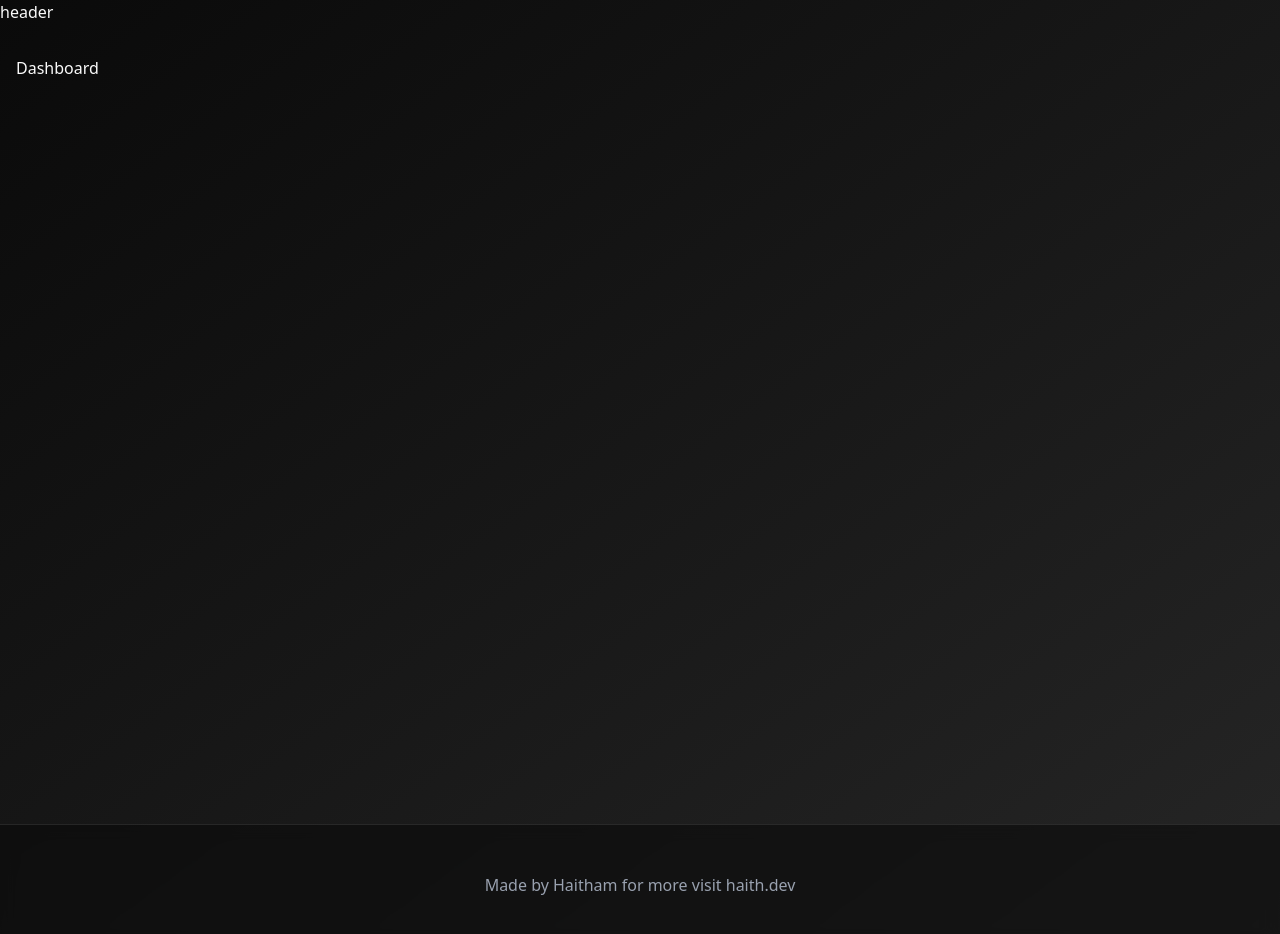
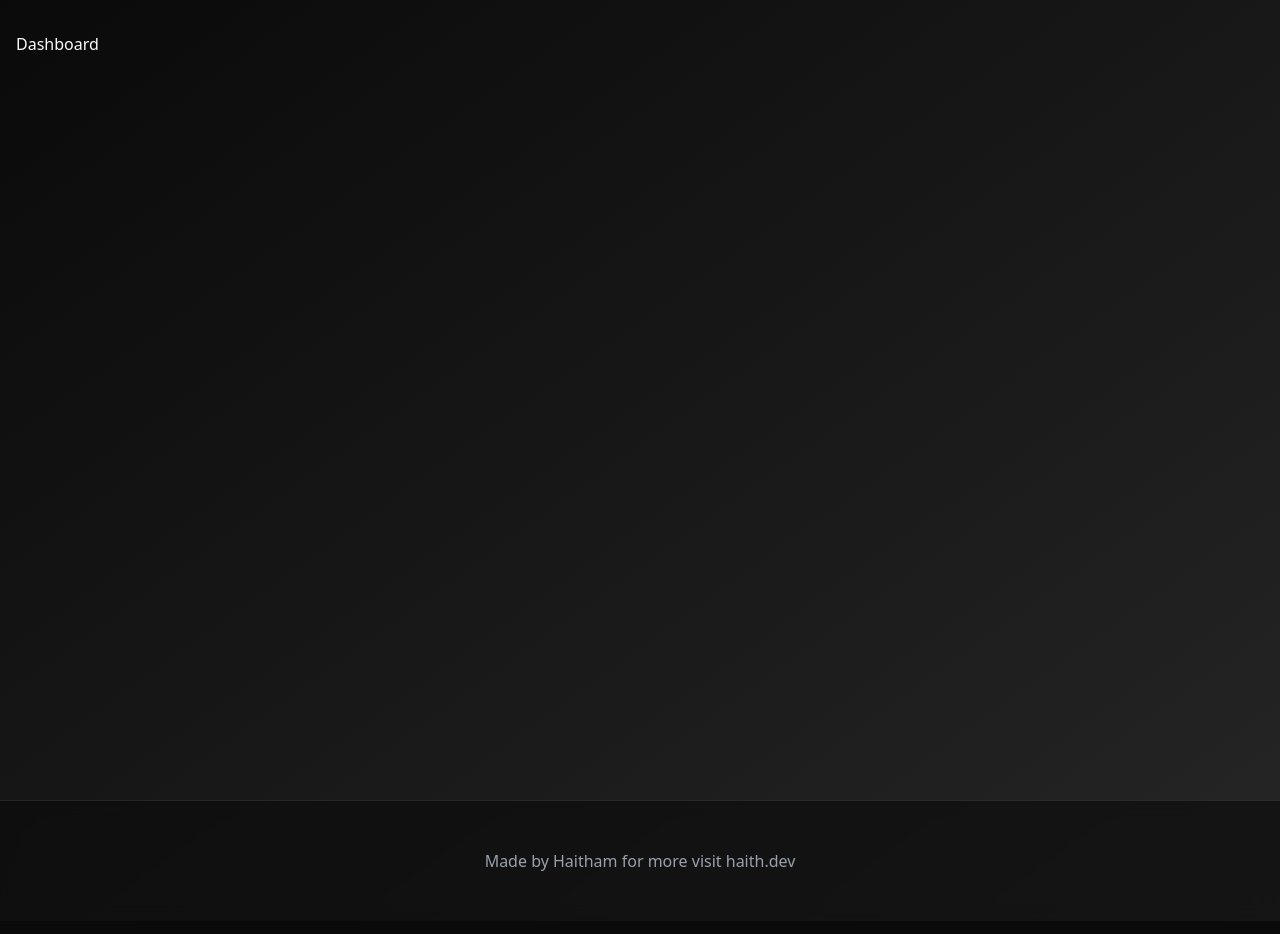
Before and after one commit to HaithamHussienAleryani/weather-app, a React (Vite) app: page / in a window 1280 px wide. Shown: the top 934 px of the page. Built offline with nearby package versions, Linux system fonts and the light colour scheme.

Commit message:
add vercel config

```diff
--- a/package.json
+++ b/package.json
@@ -14,6 +14,7 @@
     "@radix-ui/react-scroll-area": "^1.2.4",
     "@radix-ui/react-slot": "^1.2.0",
     "@tailwindcss/vite": "^4.1.3",
+    "@vercel/react-router": "^1.1.0",
     "class-variance-authority": "^0.7.1",
     "clsx": "^2.1.1",
     "cmdk": "^1.1.1",
--- /dev/null
+++ b/src/components/header.tsx
@@ -0,0 +1,10 @@
+
+const Header = () => {
+    return (
+        <div>
+
+        </div>
+    );
+};
+
+export default Header;
--- a/src/components/layout.tsx
+++ b/src/components/layout.tsx
@@ -1,9 +1,10 @@
 import {PropsWithChildren} from "react";
+import Header from "@/components/header.tsx";
 
 const Layout = ({children}: PropsWithChildren) => {
     return (
         <div className={'bg-gradient-to-br from-background to-muted'}>
-            header
+            <Header/>
             <main className={'min-h-screen container mx-auto px-4 py-8'  }>
 
                 {children}
```
Also changed, not shown: vercel.json (added), 1 other file (tests, documents, lock files or other folders).
